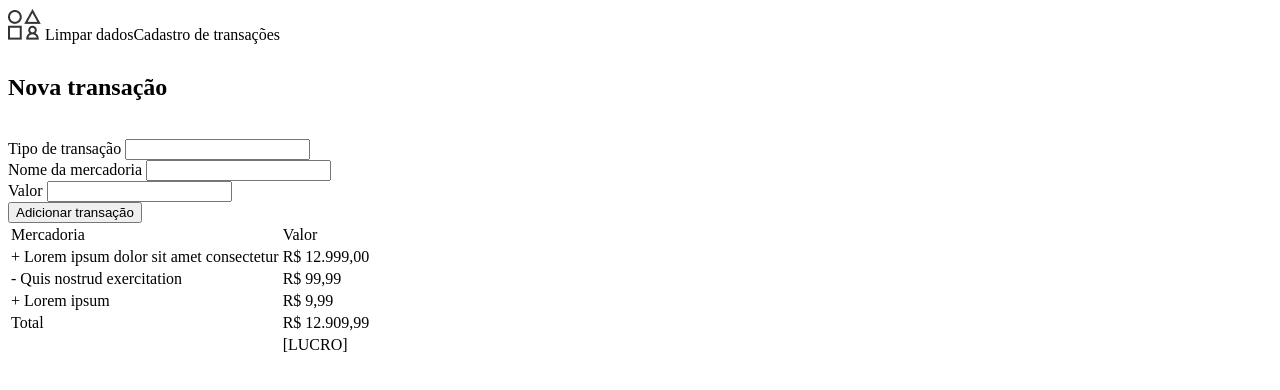
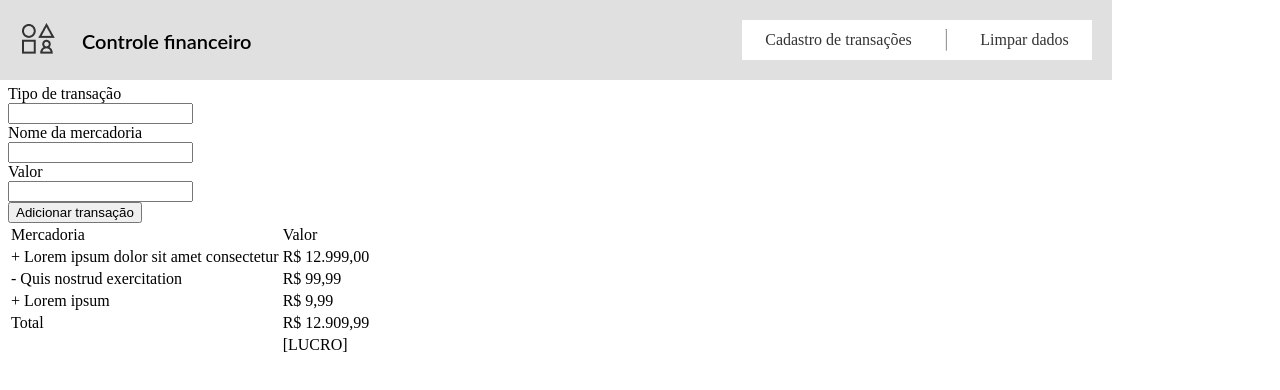
Before and after one commit to LuhhPorto/Primeiro-projeto, a plain HTML site: page index.html in a window 1280 px wide. Drawn offline with Linux system fonts and the light colour scheme.

Commit message:
cabecalho pronto

```diff
--- a/css/style.css
+++ b/css/style.css
@@ -0,0 +1,51 @@
+.cabecalho-menu {
+    position: absolute;
+    width: 1112px;
+    height: 80px;
+    left: 0px;
+    top: 0px;
+    background: #e0e0e0;
+}
+.logo {
+    position: absolute;
+    width: 40px;
+    height: 36.84px;
+    left: 22px;
+    top: 22px;
+}
+.menu {
+    position: absolute;
+    width: 350px;
+    height: 40px;
+    right: 20px;
+    top: 20px;
+    background: #ffffff;
+    display: flex;
+    justify-content: space-evenly;
+    align-items: center;
+}
+.menu a {
+    text-decoration: none;
+    color: #333333;
+
+}
+.controlefinanceiro {
+    position: absolute;
+    width: 411px;
+    height: 43px;
+    left: 82px;
+    top: 19px;
+    font-family: Lato;
+    font-style: normal;
+    font-weight: 600;
+    font-size: 20px;
+    line-height: 24px;
+    display: flex;
+    align-items: center;
+}
+.hr {
+    transform: rotate(90deg);
+}
+.nova-transacao {
+
+}
--- a/index.html
+++ b/index.html
@@ -2,36 +2,43 @@
 <html>
     <head>
         <title>Primeiro Projeto</title>
+        <link rel="stylesheet" href="./css/style.css" />
 
     </head>
 
     <body>
         <header> <!--Cabeçalho-->
             <div class="cabecalho-menu">
-                <img class="logo" src="./img/Ellipse 13.png" /> <!--Logo-->
-                <table class="menu"> <!--Menu para mudar de paginas-->
-                    <td>
-                        <tr>Limpar dados</tr>
-                        <tr>Cadastro de transações</tr>
-                    </td>
-                </table>
+                <div class="logo">
+                    <img  src="./img/Ellipse 13.png" /> <!--Logo-->
+                </div>
+                <div class="controlefinanceiro">
+                    Controle financeiro
+                </div>
+                <div class="menu" ><!--Menu-->
+                    <a href="./index.html">Cadastro de transações </a>
+                <div>
+                    <hr class="hr" width="20px"> <!--espaçamento entre os menus-->
+                </div>
+                    <a href="./index.html" >Limpar dados</a> <!--menu-->
+                </div>
             </div>
         </header> <!--Fim do cabeçalho-->
 
-        <section>
+        <section class="nova-transacao">
         <div>
                 <h1>Nova transação</h1>
                 <br />
             <div>
-                <label for="transacao">Tipo de transação</label>
-                <input type="transacao" id="transacao" required type="text" />
+                <div><label for="transacao">Tipo de transação</label> </div>
+                <input type="" id="transacao" required type="text" />
             </div>
             <div>
-                <label for="mercadoria">Nome da mercadoria</label>
+                <div><label for="mercadoria">Nome da mercadoria</label> </div>
                 <input type="mercadoria" id="mercadoria" required type="text" />
             </div>
             <div>
-                <label for="valor">Valor</label>
+                <div><label for="valor">Valor</label></div>
                 <input type="valor" id="valor" required type="number" />
             </div>
             <div>
@@ -40,7 +47,7 @@
         </div>
         </section>
 
-        <section>
+        <section class="extrato">
             <div>
                 <table>
                     <tr>
```
